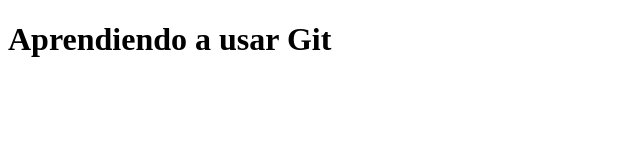
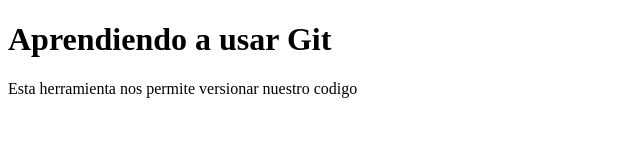
Before and after one commit to neiderSteven/Repo_prueba, a plain HTML site: page index.html in a window 1280 px wide. Shown: the whole page, without its empty margins (0-640 px from the left). Drawn offline with Linux system fonts and the light colour scheme.

Commit message:
Segundo commit

```diff
--- a/index.html
+++ b/index.html
@@ -8,5 +8,7 @@
 </head>
 <body>
     <h1>Aprendiendo a usar Git</h1>
+
+    <p>Esta herramienta nos permite versionar nuestro codigo</p>
 </body>
 </html>
```
